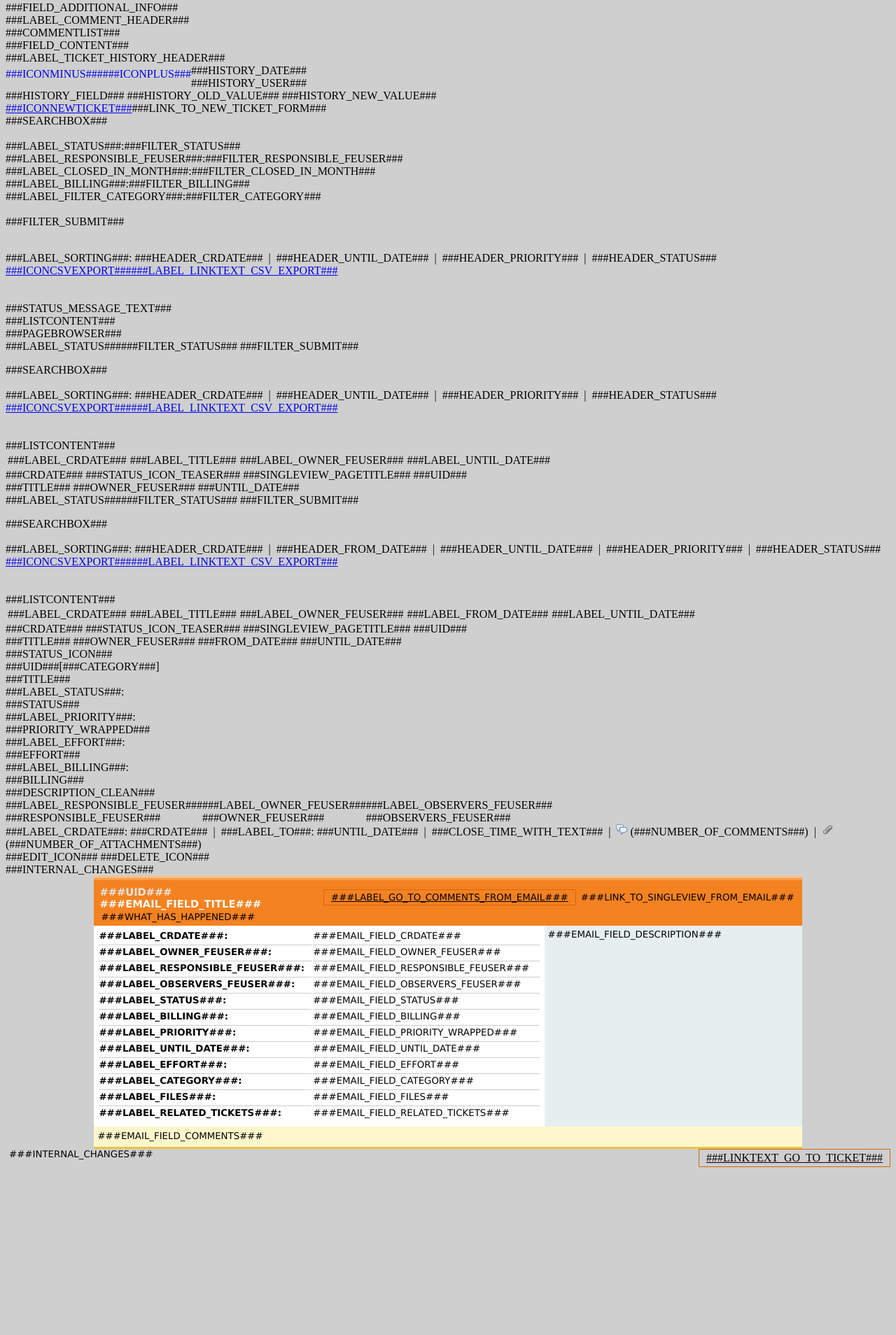
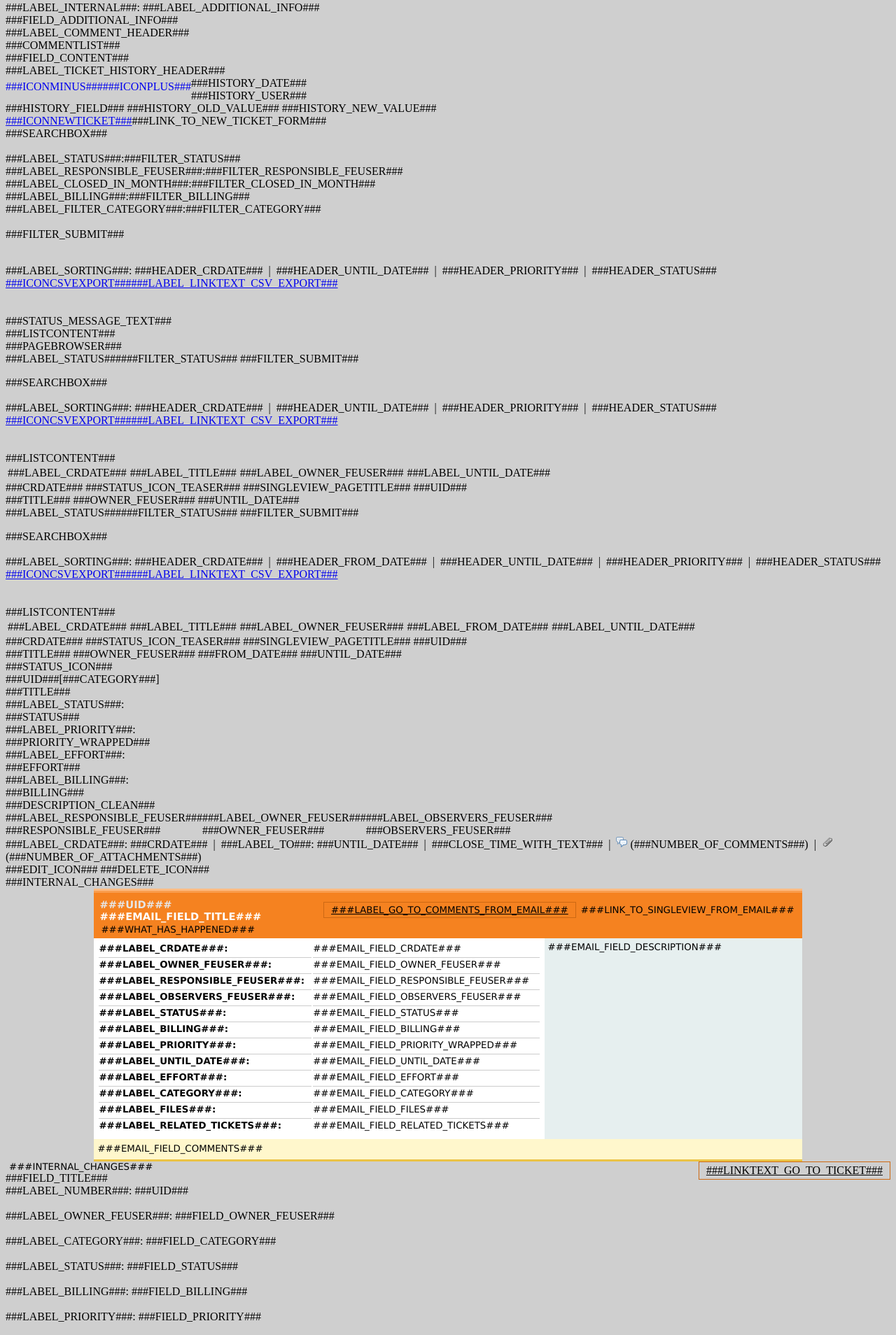
Before and after one commit to tiggr/ke_troubletickets, a PHP site: page /template/ke_troubletickets.tmpl.htm in a window 1280 px wide. Shown: the part 973-2881 px from the top of the page at 70% size. Before the commit the page ends 2641 px from the top, so only its background shows below. Run offline with PHP 8.4, Linux system fonts and the light colour scheme.

Commit message:
printview added (keWorks ticket no. 1943)
git-svn-id: https://svn.typo3.org/TYPO3v4/Extensions/ke_troubletickets/trunk@21172 735d13b6-9817-0410-8766-e36946ffe9aa

```diff
--- a/pi1/locallang.xml
+++ b/pi1/locallang.xml
@@ -153,6 +153,7 @@
 			<label index="LABEL_ATTACHMENTS">Attachments</label>
 			<label index="LABEL_PERMALINK">Permalink</label>
 			<label index="LABEL_HISTORY">History of changes</label>
+			<label index="LABEL_PRINTLINK">Printview</label>
 
 			<label index="LABEL_NOTIFICATIONS_OWNER">Notifications to the owner</label>
 			<label index="LABEL_NOTIFICATIONS_RESPONSIBLE">Notifications to the responsible user</label>
@@ -331,8 +332,8 @@
 			<label index="LABEL_CRDATE">Erstellt am</label>
 			<label index="LABEL_CLOSE_TIME">Erledigt am</label>
 			<label index="LABEL_TO">Zu erledigen bis</label>
-			<label index="LABEL_TIME_USED">Zeitaufwand tatsächlich (in Std.)</label>
-			<label index="LABEL_TIME_PLANNED">Zeitaufwand geplant (in Std.)</label>
+			<label index="LABEL_TIME_USED">Zeit tatsächlich (in Std.)</label>
+			<label index="LABEL_TIME_PLANNED">Zeit geplant (in Std.)</label>
 			<label index="LABEL_ADDITIONAL_INFO">Zusatzinformationen</label>
 			<label index="LABEL_EFFORT">Aufwand</label>
 			<label index="LABEL_FILES">Dateien</label>
@@ -350,6 +351,7 @@
 			<label index="LABEL_ATTACHMENTS">Dateianhänge</label>
 			<label index="LABEL_PERMALINK">Permalink</label>
 			<label index="LABEL_HISTORY">Verlauf d. Änderungen</label>
+			<label index="LABEL_PRINTLINK">Druckansicht</label>
 
 			<label index="LABEL_NOTIFICATIONS_OWNER">Benachrichtigungen an den Besitzer</label>
 			<label index="LABEL_NOTIFICATIONS_RESPONSIBLE">Benachrichtigungen an den verantwortlichen Benutzer</label>
--- a/res/template/ke_troubletickets.tmpl.htm
+++ b/res/template/ke_troubletickets.tmpl.htm
@@ -27,6 +27,8 @@ New Ticket / Edit Ticket Form / Singleview
 		<a href="###CURRENT_URL####zur_history" onClick="document.getElementById('std_tab_grey_body_id').style.display = 'block';"><img src="typo3conf/ext/ke_troubletickets/res/images/icon_history.png" />###LABEL_HISTORY###</a>
 		<span class="kett_svt_navborder">&nbsp;&nbsp;&#124;&nbsp;&nbsp;</span>
 		<a href="###PERMALINK_URL###"><img src="typo3conf/ext/ke_troubletickets/res/images/permalink.png" />###LABEL_PERMALINK###</a>
+		<span class="kett_svt_navborder">&nbsp;&nbsp;&#124;&nbsp;&nbsp;</span>
+		<img src="typo3conf/ext/ke_troubletickets/res/images/printlink.png" />###PRINTLINK###
 	<!-- ###TOOLBAR_EDITONLY### end -->
   </div>
 </div>
@@ -735,3 +737,118 @@ E-Mail Notification
 	</td>
 </tr>
 <!-- ###INTERNAL_CHANGES_SUBPART### END-->
+
+
+
+<!-- ###PRINTVIEW### START-->
+
+<div class="kett_printview">
+
+    <div class="printview_header">###FIELD_TITLE###</div>
+	<div class="printview_floatblock">
+		<label>###LABEL_NUMBER###:</label>
+		###UID###
+		<div class="kett_float_clean">&nbsp;</div>
+	</div>
+	<div class="printview_floatblock">
+		<label>###LABEL_OWNER_FEUSER###:</label>
+		###FIELD_OWNER_FEUSER###
+		<div class="kett_float_clean">&nbsp;</div>
+	</div>
+	<div class="printview_floatblock">
+		<label>###LABEL_CATEGORY###:</label>
+		###FIELD_CATEGORY###
+		<div class="kett_float_clean">&nbsp;</div>
+	</div>
+	<div class="printview_floatblock">
+		<label>###LABEL_STATUS###:</label>
+		###FIELD_STATUS###
+		<div class="kett_float_clean">&nbsp;</div>
+	</div>
+	<div class="printview_floatblock">
+		<label>###LABEL_BILLING###:</label>
+		###FIELD_BILLING###
+		<div class="kett_float_clean">&nbsp;</div>
+	</div>
+	<div class="printview_floatblock">
+		<label>###LABEL_PRIORITY###:</label>
+		###FIELD_PRIORITY###
+		<div class="kett_float_clean">&nbsp;</div>
+	</div>
+	<div class="printview_floatblock">
+		<label>###LABEL_RESPONSIBLE_FEUSER###:</label>
+		###FIELD_RESPONSIBLE_FEUSER###
+		<div class="kett_float_clean">&nbsp;</div>
+	</div>
+	<div class="printview_floatblock">
+		<label>###LABEL_UNTIL_DATE###:</label>
+		###FIELD_UNTIL_DATE###
+		<div class="kett_float_clean">&nbsp;</div>
+	</div>
+	<div class="printview_floatblock">
+		<label>###LABEL_EFFORT###:</label>
+		###FIELD_EFFORT###
+		<div class="kett_float_clean">&nbsp;</div>
+	</div>
+	<!-- ###INTERNAL_FROM_DATE### start -->
+	<div class="printview_floatblock">
+		<label>###LABEL_FROM_DATE###:</label>
+		###FIELD_FROM_DATE###
+		<div class="kett_float_clean">&nbsp;</div>
+	</div>
+	<!-- ###INTERNAL_FROM_DATE### end -->
+	<!-- ###INTERNAL_TIME_PLANNED### start  -->
+	<div class="printview_floatblock">
+		<label>###LABEL_TIME_PLANNED###:</label>
+		###FIELD_TIME_PLANNED###
+		<div class="kett_float_clean">&nbsp;</div>
+	</div>
+	<!-- ###INTERNAL_TIME_PLANNED### end  -->
+	<!-- ###INTERNAL_TIME_USED### start  -->
+    <div class="printview_floatblock">
+		<label>###LABEL_TIME_USED###:</label>
+		###FIELD_TIME_USED###
+		<div class="kett_float_clean">&nbsp;</div>
+	</div>
+	<!-- ###INTERNAL_TIME_USED### end  -->
+
+	<div class="kett_float_clean">&nbsp;</div>
+
+	<div class="printview_block">
+		<span class="label">###LABEL_DESCRIPTION###:</span><br />
+		###FIELD_DESCRIPTION###
+	</div>
+
+	<!-- ###INTERNAL_ADDITIONAL_INFO### start -->
+	<div class="printview_block">
+		<label>###LABEL_ADDITIONAL_INFO###:</label>
+		###FIELD_ADDITIONAL_INFO###
+		<div class="kett_float_clean">&nbsp;</div>
+	</div>
+	<!-- ###INTERNAL_ADDITIONAL_INFO### end -->
+	<div class="printview_block">
+		<label>###LABEL_FILES###:</label>
+		###FIELD_FILES###
+		<div class="kett_float_clean">&nbsp;</div>
+	</div>
+	<div class="printview_block">
+		<label>###LABEL_RELATED_TICKETS###:</label>
+		###FIELD_RELATED_TICKETS###
+		<div class="kett_float_clean">&nbsp;</div>
+	</div>
+	<div class="printview_block">
+		<label>###LABEL_OBSERVERS_FEUSER###:</label>
+		###FIELD_OBSERVERS_FEUSER###
+		<div class="kett_float_clean">&nbsp;</div>
+	</div>
+	<div class="printview_block">
+		<label>###LABEL_COMMENTS###:</label>
+		###FIELD_TICKET_COMMENT###
+	</div>
+
+
+
+</div>
+
+
+<!-- ###PRINTVIEW### END-->
```
Also changed, not shown: pi1/class.tx_ketroubletickets_pi1.php (+73 -5 lines), res/css/ke_troubletickets.css (+32 -0 lines), res/css/ke_troubletickets_printview.css (added, +16 -0 lines), res/images/printlink.png (added), 1 other file.
